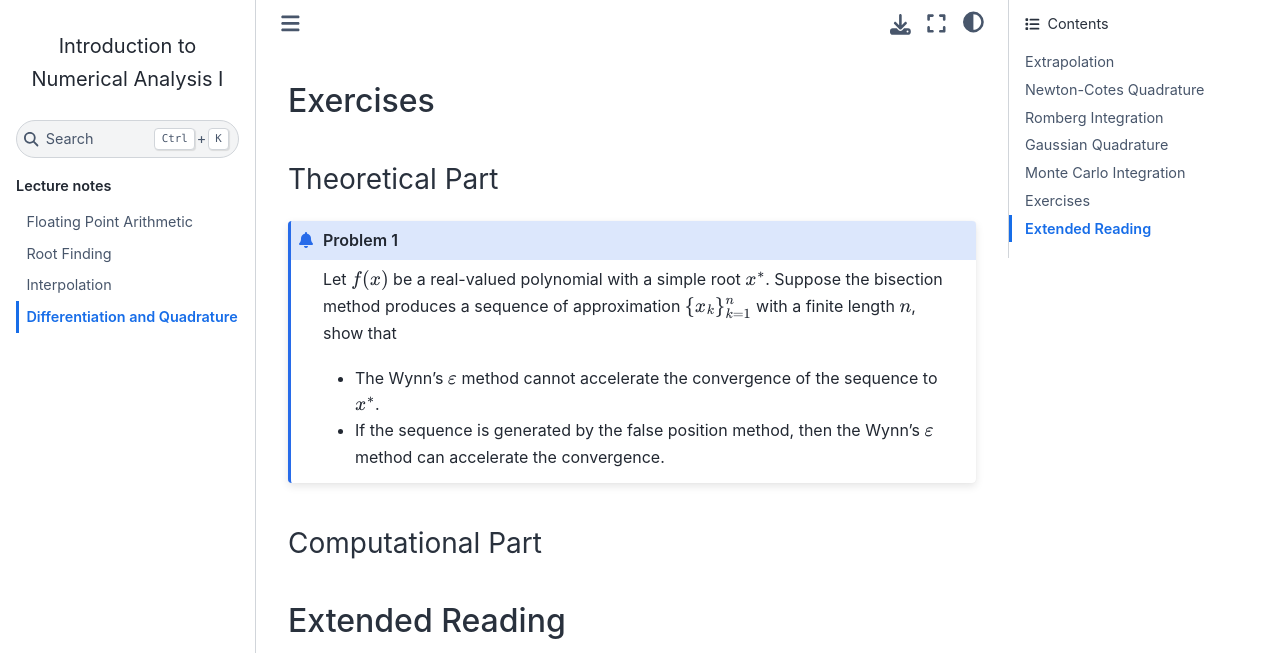
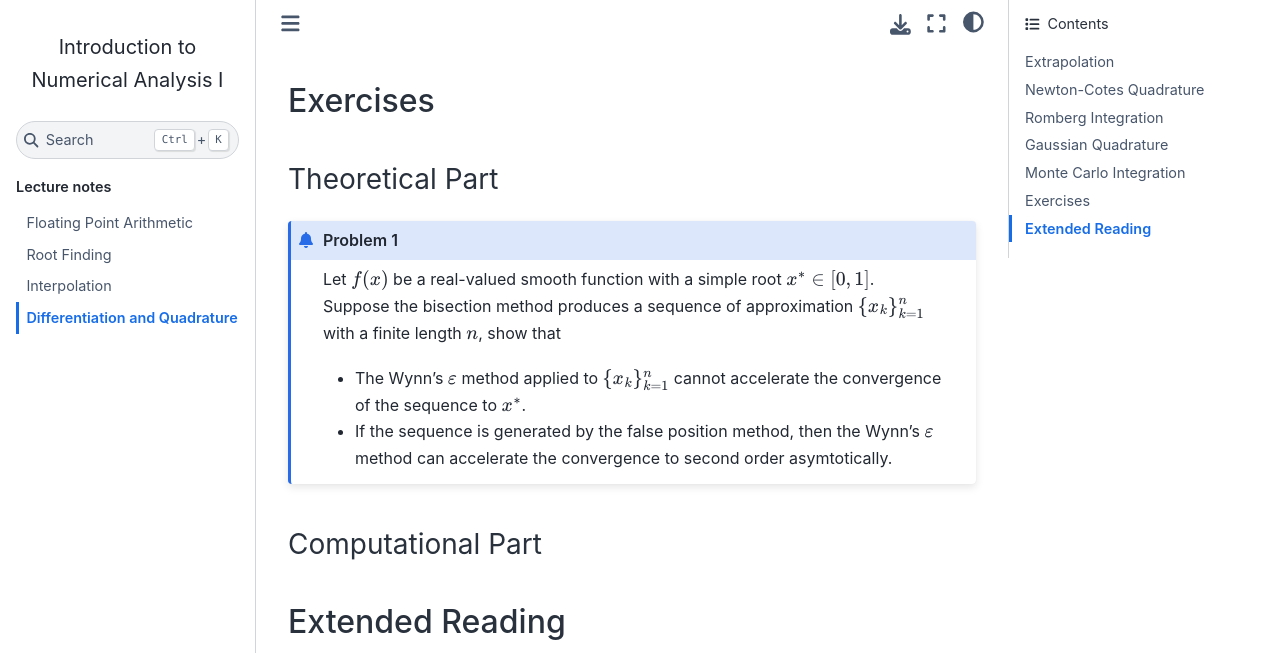
Before and after one commit to auburn-comp-math/math-5630-6630, a Jupyter Book: the page built from differentiation_quadrature.md, in a window 1280 px wide and 900 px high, scrolled down 2873 px, cut to the strip 0-653 px from the top of the window. Built offline with Jupyter Book 1.0.4 settings and Sphinx 7.4.7 and the Sphinx Book theme 1.1.4, drawn with Linux system fonts in a browser that asks for light colours; cross-references to code outside the pages are shown as plain code.

Commit message:
update ch4

````diff
--- a/differentiation_quadrature.md
+++ b/differentiation_quadrature.md
@@ -284,11 +284,11 @@ with precision(prec):
 ### Theoretical Part
 
 ```{admonition} Problem 1
-Let $f(x)$ be a real-valued polynomial with a simple root $x^{\ast}$. Suppose the bisection method produces a sequence of approximation $\{x_k\}_{k=1}^n$ with a finite length $n$, show that
+Let $f(x)$ be a real-valued smooth function with a simple root $x^{\ast}\in[0, 1]$. Suppose the bisection method produces a sequence of approximation $\{x_k\}_{k=1}^n$ with a finite length $n$, show that
 
-- The Wynn's $\eps$ method cannot accelerate the convergence of the sequence to $x^{\ast}$.
+- The Wynn's $\eps$ method applied to $\{x_k\}_{k=1}^n$ cannot accelerate the convergence of the sequence to $x^{\ast}$.
 
-- If the sequence is generated by the false position method, then the Wynn's $\eps$ method can accelerate the convergence.
+- If the sequence is generated by the false position method, then the Wynn's $\eps$ method can accelerate the convergence to second order asymtotically.
 ```
 
 ### Computational Part
````
